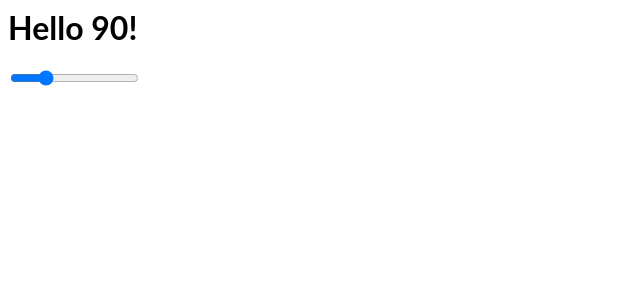
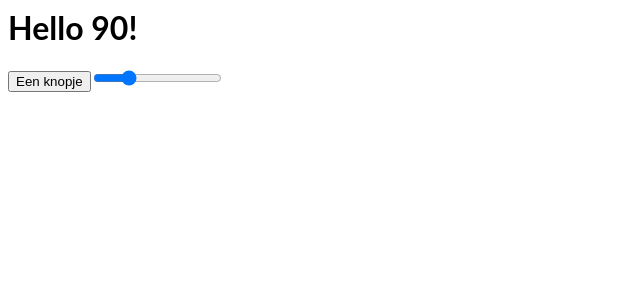
Before and after one commit to sergedesmedt/WorldBuilding-WebVR, an Angular app: page / in a window 1280 px wide. Shown: the top 300 px of the page, without its empty margins (0-640 px from the left). Built offline with nearby package versions, Linux system fonts and the light colour scheme.

Commit message:
moh! 't werkt toch.

```diff
--- a/src/app/app.component.html
+++ b/src/app/app.component.html
@@ -1,4 +1,5 @@
 <hello name="{{ test }}"></hello>
+<button (click)="drukOpHetKnopje()">Een knopje</button>
 <input
   type="range"
   id="points"
--- a/src/app/app.component.ts
+++ b/src/app/app.component.ts
@@ -9,8 +9,15 @@ export class AppComponent implements OnInit {
   @Input() pos = '0 1 -2';
   name = 'Angular ' + VERSION.major;
   test: number = 90;
+  fov = 70;
 
   constructor() {}
 
   ngOnInit() {}
+
+  drukOpHetKnopje() {
+    console.log('er werd op het knopje gedrukt');
+
+    this.fov = 100;
+  }
 }
```
